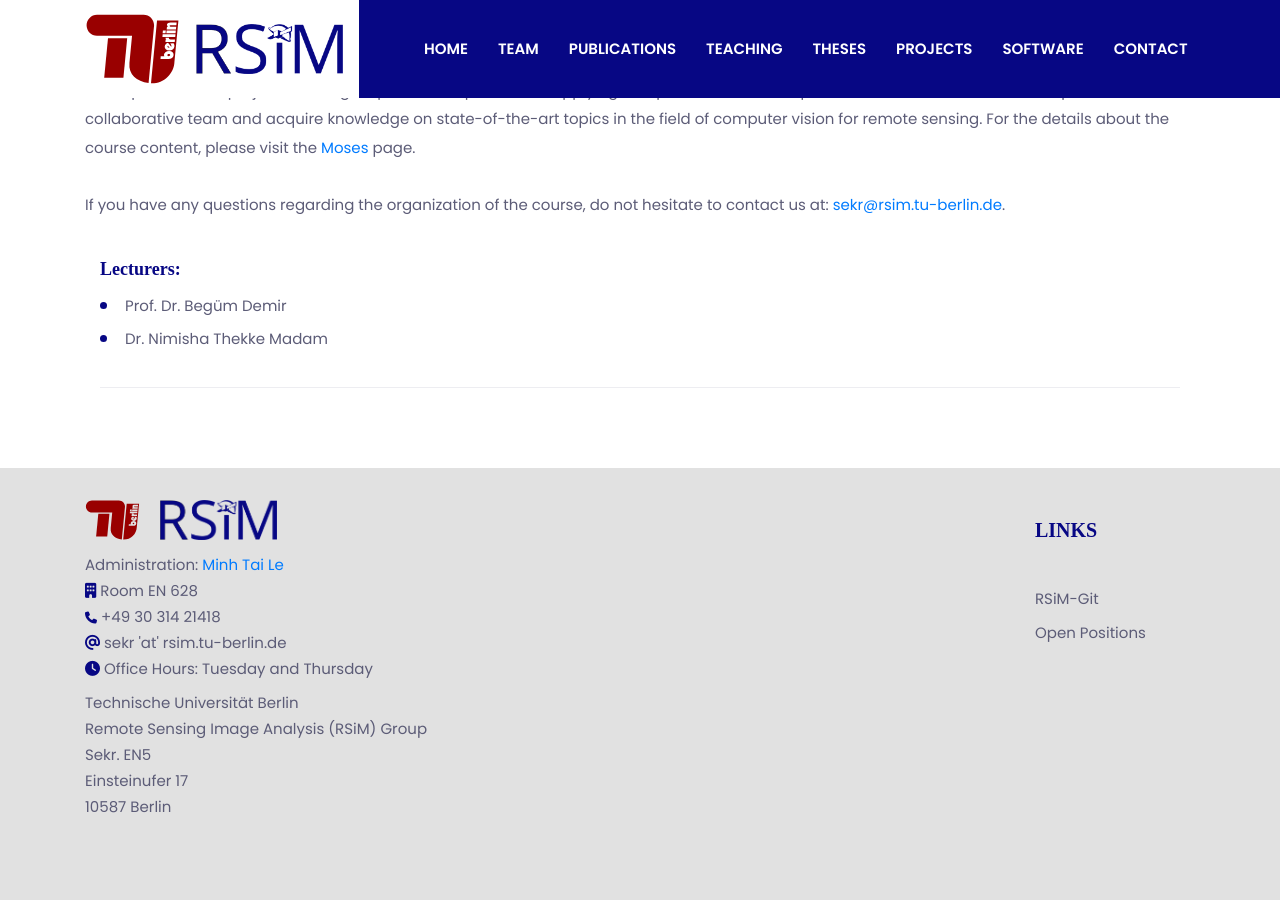
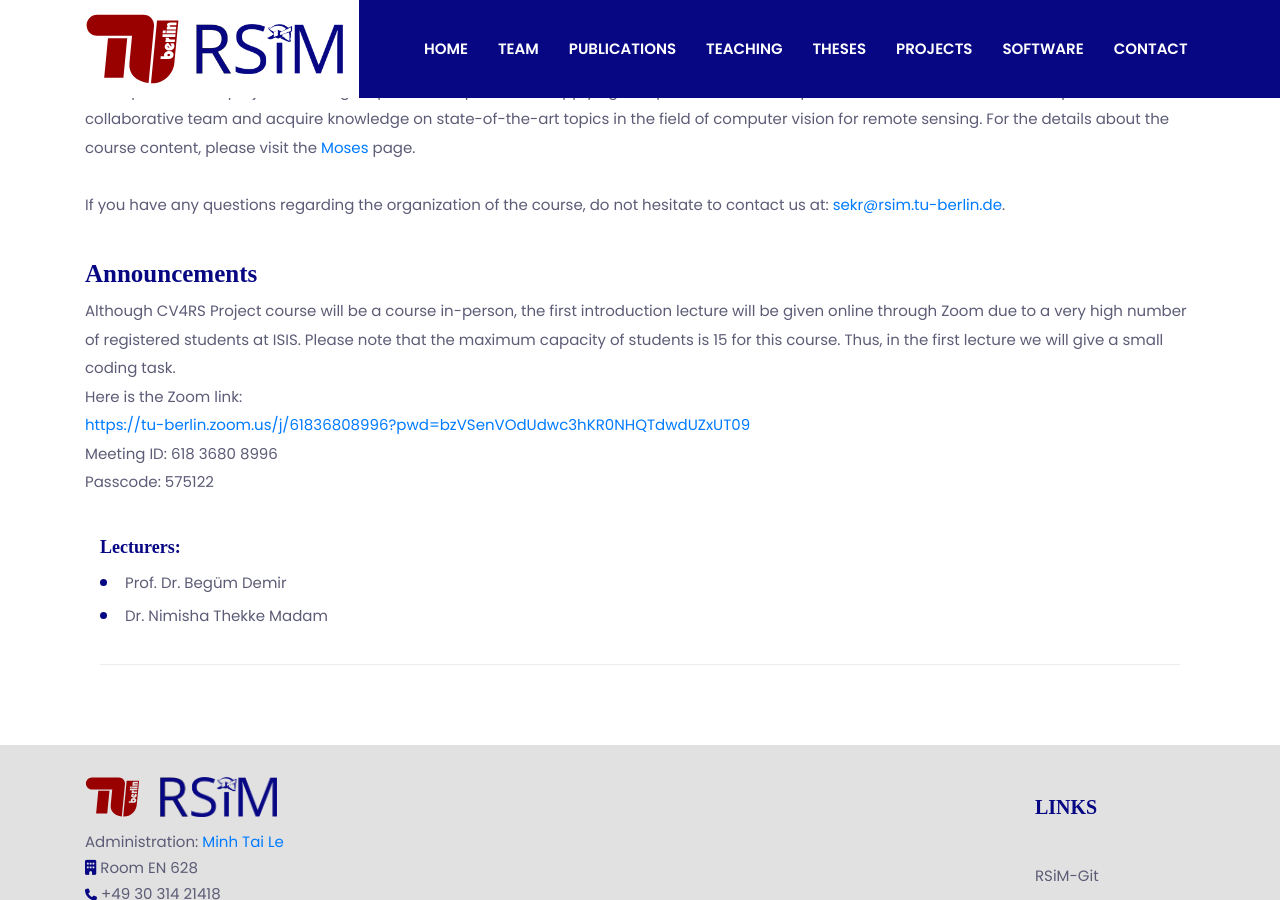
Before and after one commit to rsim-tu-berlin/rsim.berlin, a Jekyll site: the page built from content/_teaching_current_semester/winter-2021/CV4RS.md, in a window 1280 px wide and 900 px high, scrolled down 424 px. Built offline with Jekyll 4.4.1, drawn with Linux system fonts in a browser that asks for light colours; nearby versions of some CDN libraries.

Commit message:
add announcement to the course

```diff
--- a/content/_teaching_current_semester/winter-2021/CV4RS.md
+++ b/content/_teaching_current_semester/winter-2021/CV4RS.md
@@ -19,8 +19,15 @@
   <br />
   If you have any questions regarding the organization of the course, do not hesitate to contact us at: <a href="mailto:sekr@rsim.tu-berlin.de">sekr@rsim.tu-berlin.de</a>.
 
+announcements:
+  - |
+    Although CV4RS Project course will be a course in-person, the first introduction lecture will be given online through Zoom due to a very high number of registered students at ISIS. Please note that the maximum capacity of students is 15 for this course. Thus, in the first lecture we will give a small coding task.<br />
+    Here is the Zoom link:<br />
+      <a href="https://tu-berlin.zoom.us/j/61836808996?pwd=bzVSenVOdUdwc3hKR0NHQTdwdUZxUT09" target="_blank">https://tu-berlin.zoom.us/j/61836808996?pwd=bzVSenVOdUdwc3hKR0NHQTdwdUZxUT09</a>
+    <br />
+    Meeting ID: 618 3680 8996<br />
+    Passcode: 575122
 
-# lecturers:
 lecturers:
     - name: Prof. Dr. Begüm Demir
       image: team_1.jpg
```
